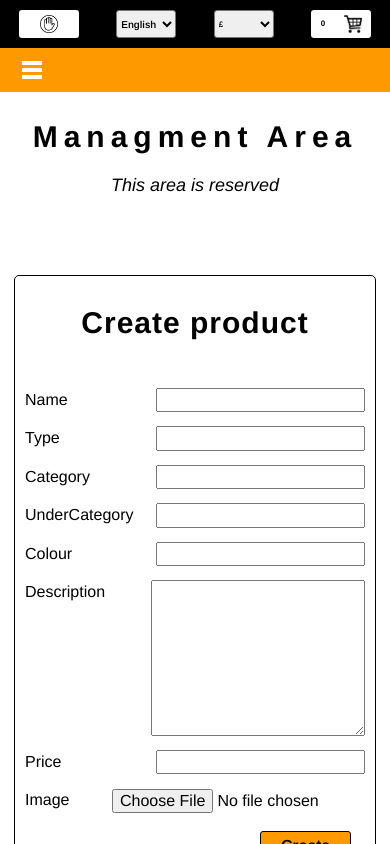
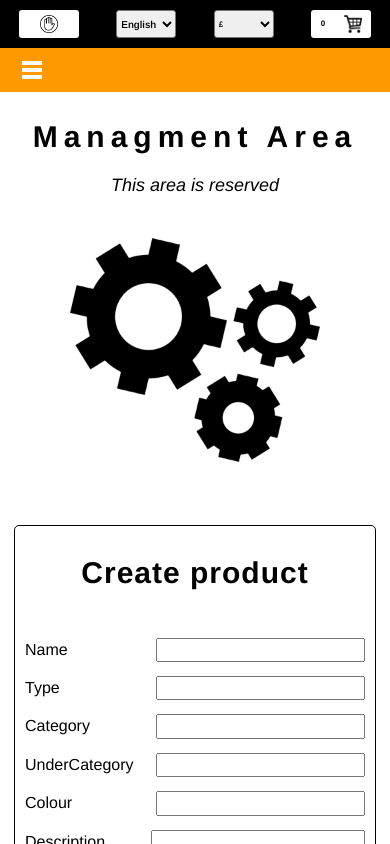
Before and after one commit to fabiolorenzi/tha-shirt, a React (Create React App) app in the folder client/: page /managment-area in a window 390 px wide. Shown: the top 844 px of the page. Built offline with nearby package versions, Linux system fonts and the light colour scheme; a web font is replaced by a local one.

Commit message:
inserted logo in ManagmentArea component and styled

```diff
--- a/client/src/components/ManagmentArea/ManagmentArea.jsx
+++ b/client/src/components/ManagmentArea/ManagmentArea.jsx
@@ -2,6 +2,8 @@ import React from "react";
 import { useSelector } from "react-redux";
 import { Helmet } from "react-helmet";
 import "./stylesheets/ManagmentArea.css";
+
+import Logo from "../../img/managment-logo.png";
 
 import CreateProduct from "./CreateProduct.jsx";
 
@@ -18,6 +20,9 @@ function ManagmentArea() {
             <div className="manAreaBody" data-testid="manAreaBody">
                 <h1 data-testid="manAreaTitle">Managment Area</h1>
                 <h2 data-testid="manAreaUndertitle">This area is reserved</h2>
+                <div className="manAreaImg">
+                    <img src={Logo} alt="managment logo" />
+                </div>
                 <div>
                     <div data-testid="createProdDiv" className="createProdDiv">
                         <CreateProduct />
--- a/client/src/components/ManagmentArea/stylesheets/ManagmentArea.css
+++ b/client/src/components/ManagmentArea/stylesheets/ManagmentArea.css
@@ -21,7 +21,7 @@
   font-size: 20px;
   font-weight: 400;
   text-align: center;
-  margin-bottom: 80px;
+  margin-bottom: 30px;
   font-style: italic;
 }
 
@@ -32,6 +32,18 @@
           transition-duration: 0.5s;
 }
 
+.manAreaImg {
+  display: block;
+  width: 40%;
+  margin: 0 auto 50px;
+}
+
+.manAreaImg img {
+  display: block;
+  margin: auto;
+  width: 50%;
+}
+
 @media only screen and (max-width: 650px) {
   .manAreaBody h1 {
     font-size: 30px;
@@ -39,5 +51,11 @@
   .manAreaBody h2 {
     font-size: 18px;
   }
+  .manAreaImg {
+    width: 80%;
+  }
+  .manAreaImg img {
+    width: 80%;
+  }
 }
 /*# sourceMappingURL=ManagmentArea.css.map */
--- a/client/src/components/ManagmentArea/stylesheets/ManagmentArea.scss
+++ b/client/src/components/ManagmentArea/stylesheets/ManagmentArea.scss
@@ -18,13 +18,24 @@
         font-size: 20px;
         font-weight: 400;
         text-align: center;
-        margin-bottom: 80px;
+        margin-bottom: 30px;
         font-style: italic;
     }
 }
 
 #openManArea {
     @include openHiddenMenuEffect;
+}
+
+.manAreaImg {
+    display: block;
+    width: 40%;
+    margin: 0 auto 50px;
+    img {
+        display: block;
+        margin: auto;
+        width: 50%;
+    }
 }
 
 @media only screen and (max-width: 650px) {
@@ -36,4 +47,11 @@
             font-size: 18px;
         }
     }
+
+    .manAreaImg {
+        width: 80%;
+        img {
+            width: 80%;
+        }
+    }
 }
```
Also changed, not shown: 1 other file (tests, documents, lock files or other folders).
